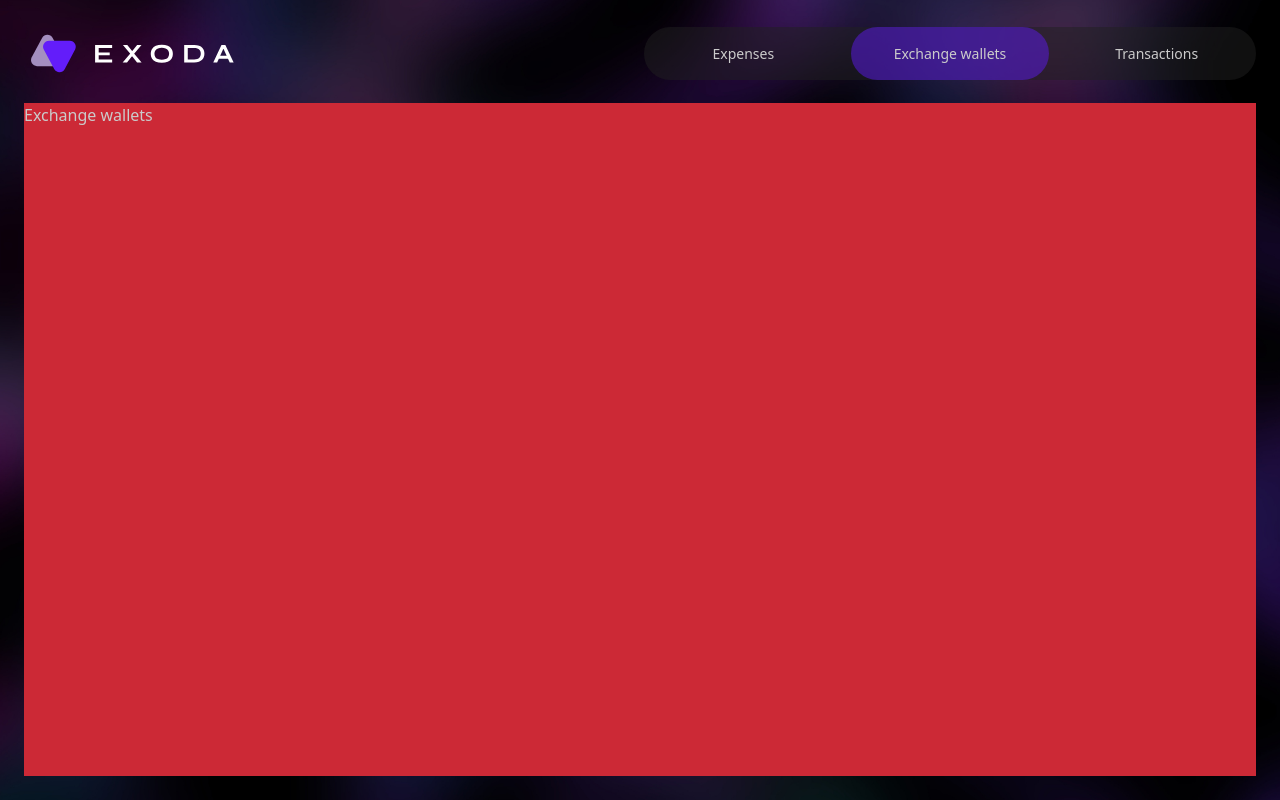
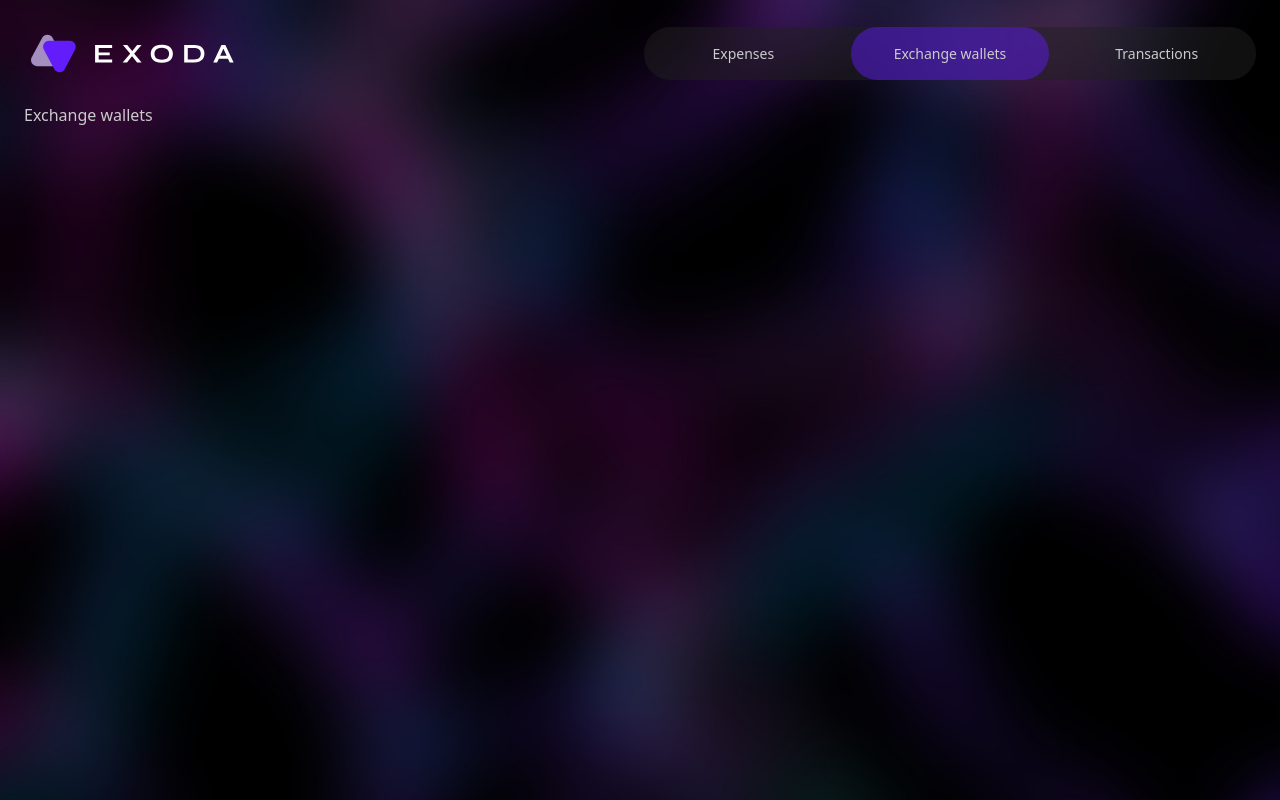
Before and after one commit to ExodaApp/frontend, a SvelteKit app: page /app/exchange-wallets in a window 1280 px wide. Built offline with nearby package versions, Linux system fonts and the light colour scheme.

Commit message:
fix: remove content area background

```diff
--- a/src/routes/+layout.svelte
+++ b/src/routes/+layout.svelte
@@ -13,7 +13,7 @@
         </div>
 
         <!-- Content -->
-        <div class="w-full h-full bg-red">
+        <div class="w-full h-full">
             <slot/>
         </div>
     </div>
```
